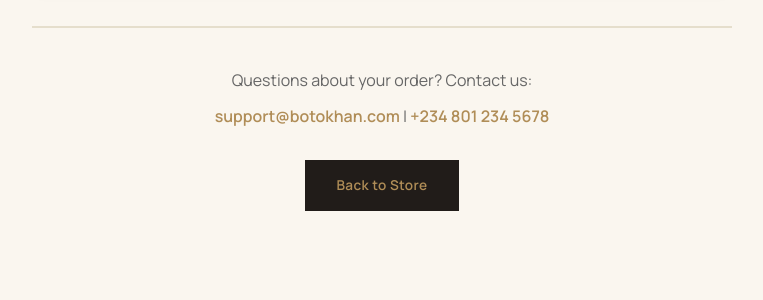
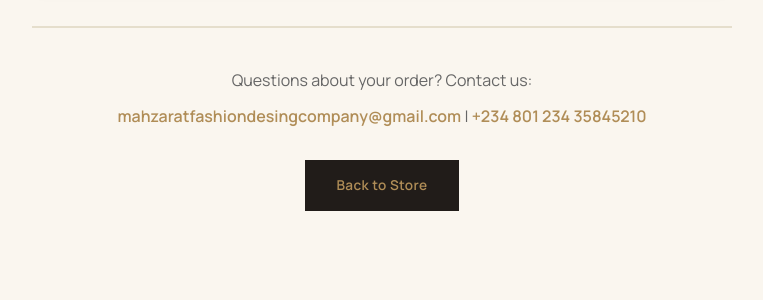
Before and after one commit to mohammedimk/mahzarat, a Django app: template store/templates/store/order_status.html in a window 1280 px wide. Shown: the part 1046-1346 px from the top of the page, without its empty margins (258-1021 px from the left). Run offline with Django 4.2, Linux system fonts and the light colour scheme; the template is opened without the code that fills it, so the values that code supplies are empty.

Commit message:
Update order_status.html

```diff
--- a/store/templates/store/order_status.html
+++ b/store/templates/store/order_status.html
@@ -94,8 +94,8 @@
       <div class="status-footer">
         <p>Questions about your order? Contact us:</p>
         <p>
-          <a href="mailto:support@botokhan.com">support@botokhan.com</a> |
-          <a href="tel:+2348012345678">+234 801 234 5678</a>
+          <a href="mailto: mahzaratfashiondesingcompany@gmail.com"> mahzaratfashiondesingcompany@gmail.com</a> |
+          <a href="tel:+23480135845210">+234 801 234 35845210</a>
         </p>
         <a href="{% url 'store:index' %}" class="btn" style="margin-top: 20px;">Back to Store</a>
       </div>
```
